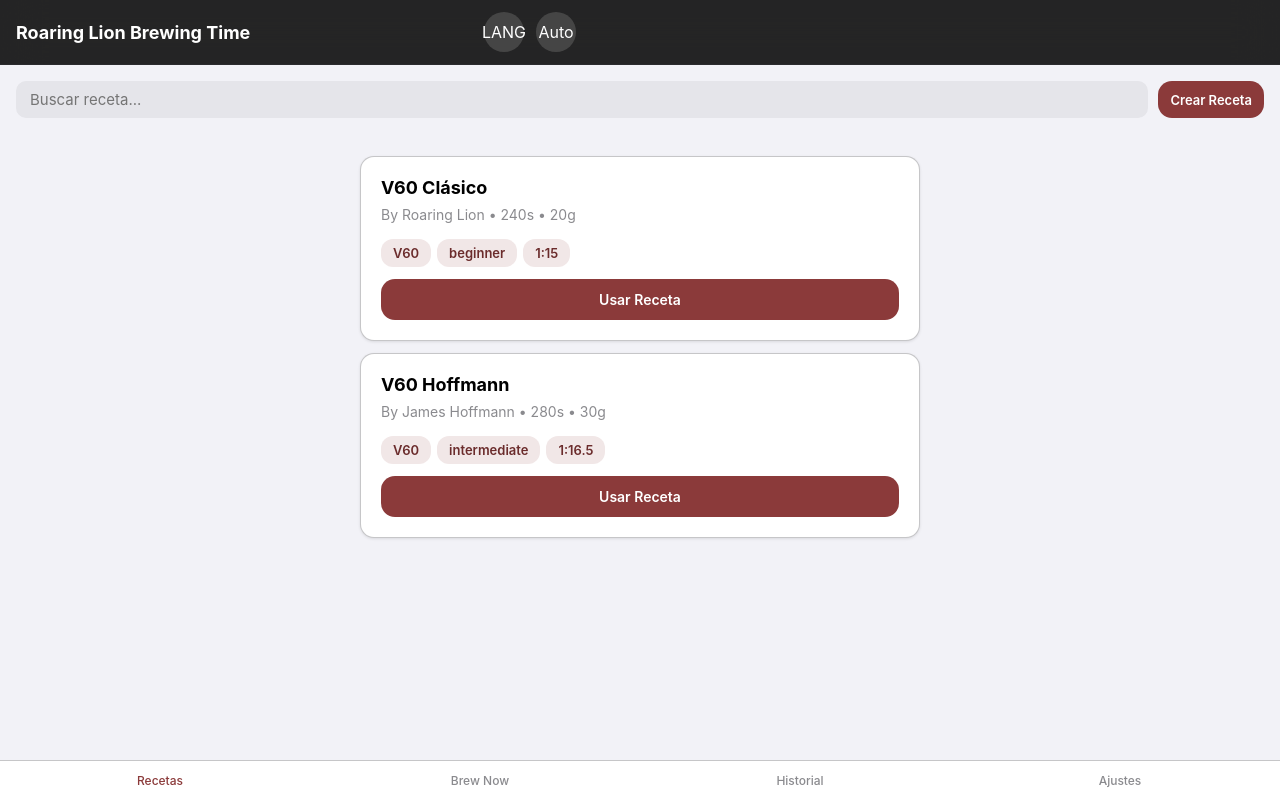
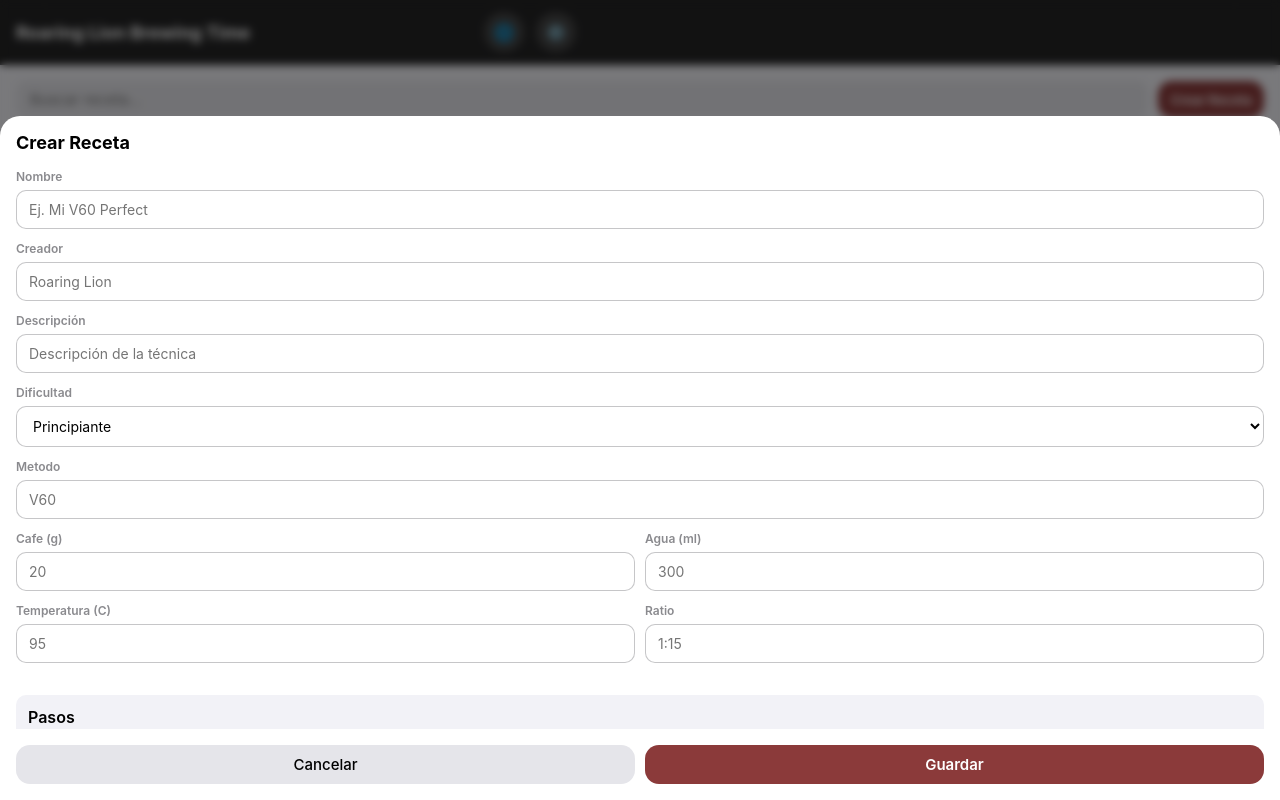
Before and after one commit to ojlemus-cell/roaring-lion-brewing-time, an Electron app: page index.html in a window 1280 px wide. Both pictures are taken after a click on the button "Crear Receta". Drawn offline with Linux system fonts and the light colour scheme.

Commit message:
Fix UI: Replace text buttons with icons, fix recipe modal visibility
- Replace "LANG" and "Auto" text with emoji icons in header:
  - 🌐 for language toggle
  - ☀️/🌙/⚙️ for theme (Light/Dark/Auto)
- Fix modal-overlay CSS to detect display:flex (fixes recipe creation modal)
- Theme icon updates dynamically based on current theme

Fixes: Recipe creation modal now appears correctly, cleaner header UI

Co-Authored-By: Claude Haiku 4.5 <noreply@anthropic.com>

```diff
--- a/index.html
+++ b/index.html
@@ -340,7 +340,9 @@ button{cursor:pointer;border:none;background:none;}
 }
 .modal-overlay.open,
 .modal-overlay[style*="display:block"],
-.modal-overlay[style*="display: block"]{opacity:1;pointer-events:all;}
+.modal-overlay[style*="display: block"],
+.modal-overlay[style*="display:flex"],
+.modal-overlay[style*="display: flex"]{opacity:1;pointer-events:all;}
 .modal-sheet{
   width:100%;
   background:var(--surface);
@@ -423,8 +425,8 @@ button{cursor:pointer;border:none;background:none;}
   <div class="app-header-inner">
     <span class="app-header-title">Roaring Lion Brewing Time</span>
     <div class="app-header-actions">
-      <button class="hdr-btn" id="lang-btn" onclick="cycleLang()" title="Language">LANG</button>
-      <button class="hdr-btn" id="theme-btn" onclick="toggleTheme()" title="Theme">Auto</button>
+      <button class="hdr-btn" id="lang-btn" onclick="cycleLang()" title="Language">🌐</button>
+      <button class="hdr-btn" id="theme-btn" onclick="toggleTheme()" title="Theme">☀️</button>
     </div>
   </div>
 </header>
@@ -911,7 +913,7 @@ function applyTheme() {
   if (currentTheme === 'dark') html.classList.add('theme-dark');
   else if (currentTheme === 'light') html.classList.add('theme-light');
   const btn = document.getElementById('theme-btn');
-  if (btn) btn.textContent = currentTheme === 'dark' ? 'Light' : currentTheme === 'light' ? 'Dark' : 'Auto';
+  if (btn) btn.textContent = currentTheme === 'dark' ? '☀️' : currentTheme === 'light' ? '🌙' : '⚙️';
   updateThemeButtons();
 }
 
```
